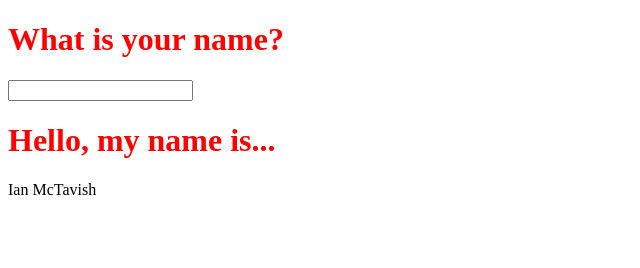
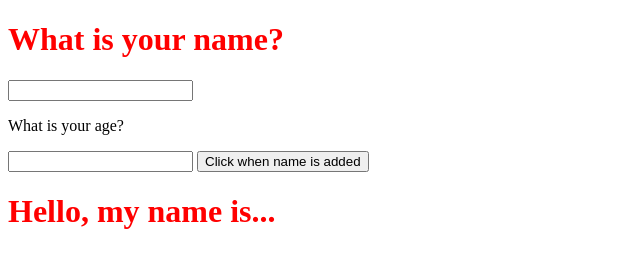
Before and after one commit to IanMcT/My-first-programSept82022, a plain HTML site: page index.html in a window 1280 px wide. Shown: the whole page, without its empty margins (0-640 px from the left). Drawn offline with Linux system fonts and the light colour scheme.

Commit message:
Finished the program

```diff
--- a/index.html
+++ b/index.html
@@ -10,7 +10,12 @@
 
 <body>
   <h1>What is your name?</h1>
-  <input type="text">
+  <input type="text" id="inputName">
+  <p>What is your age?</p>
+  <input type="number" id="inputAge">
+  <button type="button" onclick="sayHi()">
+
+    Click when name is added</button>
 <h1>Hello, my name is...</h1>
   <p id="output"></p>
   <script src="script.js"></script>
--- a/script.js
+++ b/script.js
@@ -1,2 +1,12 @@
-alert("Hi, Ian McTavish");
-document.getElementById("output").innerHTML = "Ian McTavish";
+
+function sayHi(){
+  //alert("in sayHi method");
+  var name;
+  name = document.getElementById("inputName").value;
+  alert(name);
+  var age;
+  age = parseInt(document.getElementById("inputAge").value);
+  alert(age+1);
+  document.getElementById("output").innerHTML = "Hello, " + name +
+    ". You are " + age + " years old.  Next year you will be " + (age+1);
+}
```
